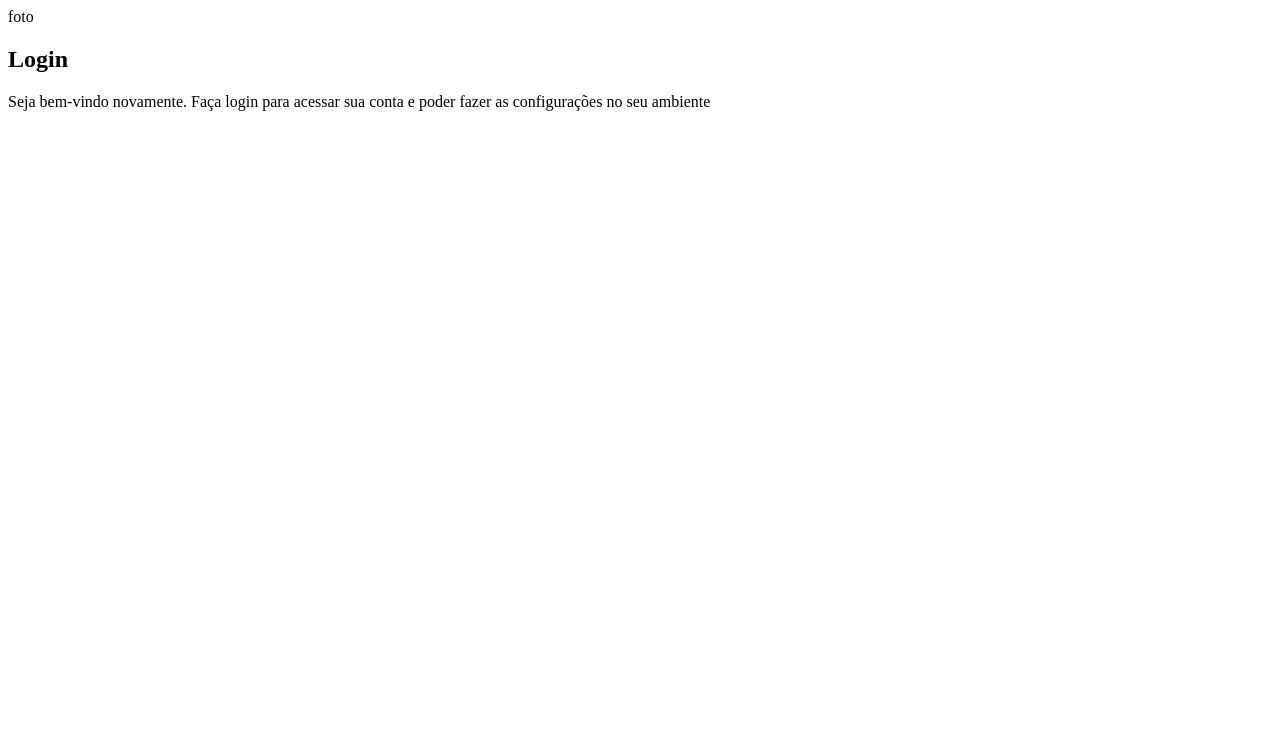
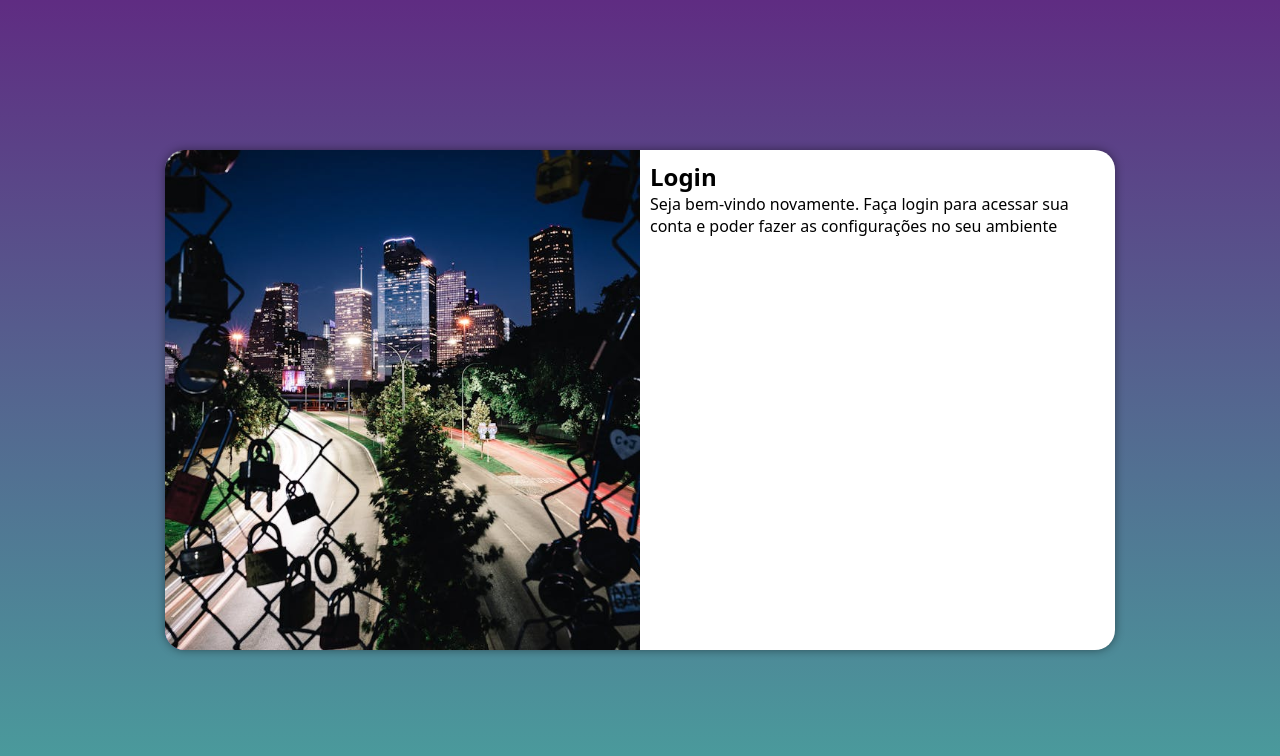
Before and after one commit to GiuseppeRodrigues/projeto-login, a plain HTML site: page index.html in a window 1280 px wide. Drawn offline with Linux system fonts and the light colour scheme.

Commit message:
atualizações

```diff
--- /dev/null
+++ b/estilos/media.css
@@ -0,0 +1,43 @@
+@charset "utf-8";
+
+@media screen and (min-width: 768px) and (max-width: 992px) {
+    body {
+        background-image: linear-gradient(to top, #49a09d, #5f2c82);
+    }
+
+    section#login {
+        width: 80vw;
+    }
+
+    section#login div#imagem {
+        width: 40%;
+        height: 100%;
+        float: left;
+    }
+
+    section#login div#formulario {
+        float: right;
+        width: 60%;
+    }
+}
+
+@media screen and (min-width: 992px) {
+    body {
+        background-image: linear-gradient(to top, #49a09d, #5f2c82);
+    }
+
+    section#login {
+        width: 950px;
+    }
+
+    section#login div#imagem {
+        float: left;
+        width: 50%;
+        height: 100%;
+    }
+
+    section#login div#formulario {
+        float: right;
+        width: 50%;
+    }
+}
--- a/estilos/style.css
+++ b/estilos/style.css
@@ -5,3 +5,45 @@ verde: #49a09d
 lilas: #5f2c82
 
 */
+*{
+    font-family: system-ui, -apple-system, BlinkMacSystemFont, 'Segoe UI', Roboto, Oxygen, Ubuntu, Cantarell, 'Open Sans', 'Helvetica Neue', sans-serif;
+    padding-block-end: 0px;
+    margin: 0px;
+    box-sizing: border-box;
+}
+body,html{
+    background-color: #5f2c82;
+    height: 100vh;
+    width: 100vw;
+}
+main{
+    position: relative;
+    height: 100vh;
+    width: 100vw;
+}
+section#login{
+    position: absolute;
+    top: 50%;
+    left: 50%;
+    transform: translate(-50% ,-50%);
+    background-color: white;
+    width: 250px;
+    height: 500px;
+    border-radius: 20px;
+    overflow: hidden;
+    box-shadow: 0px 0px 10px rgba(0, 0, 0, 0.445);
+    transition: width .3s; height: .3s;
+    transition-timing-function: ease;
+}
+section#login div#imagem{
+    display: block;
+    background: #5f2c82 url(../imagens/pexels-juan-nino-3824481-9556596.jpg) no-repeat;
+    height: 250px;
+    background-size: cover;
+    background-position: left bottom;
+
+}
+section#login div#formulario{
+    display: block;
+    padding: 10px;
+}
--- a/index.html
+++ b/index.html
@@ -5,17 +5,20 @@
     <meta name="viewport" content="width=device-width, initial-scale=1.0">
     <title>Login</title>
     <link rel="stylesheet" href="estilos/style.css">
+    <link rel="stylesheet" href="estilos/media.css">
 </head>
 <body>
     <main>
         <section id="login">
           <div id="imagem" >
-                foto
+
           </div>
           <div id="formulario">
             <h1>Login</h1>
             <p>Seja bem-vindo novamente. Faça login para acessar sua conta e poder fazer as configurações no seu ambiente</p>
-            <form action="login.php" method="post"></form>
+            <form action="login.php" method="post">
+
+            </form>
           </div>
         </section>
     </main>
```
